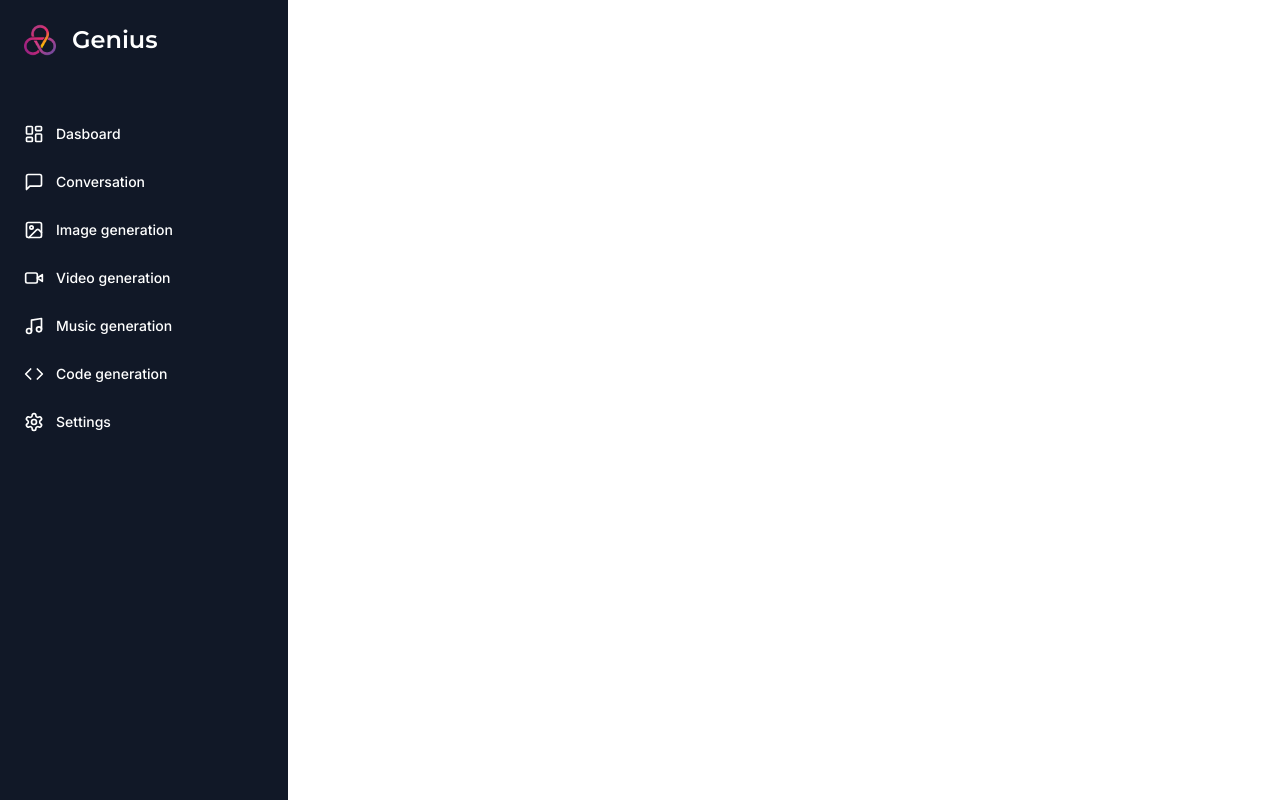
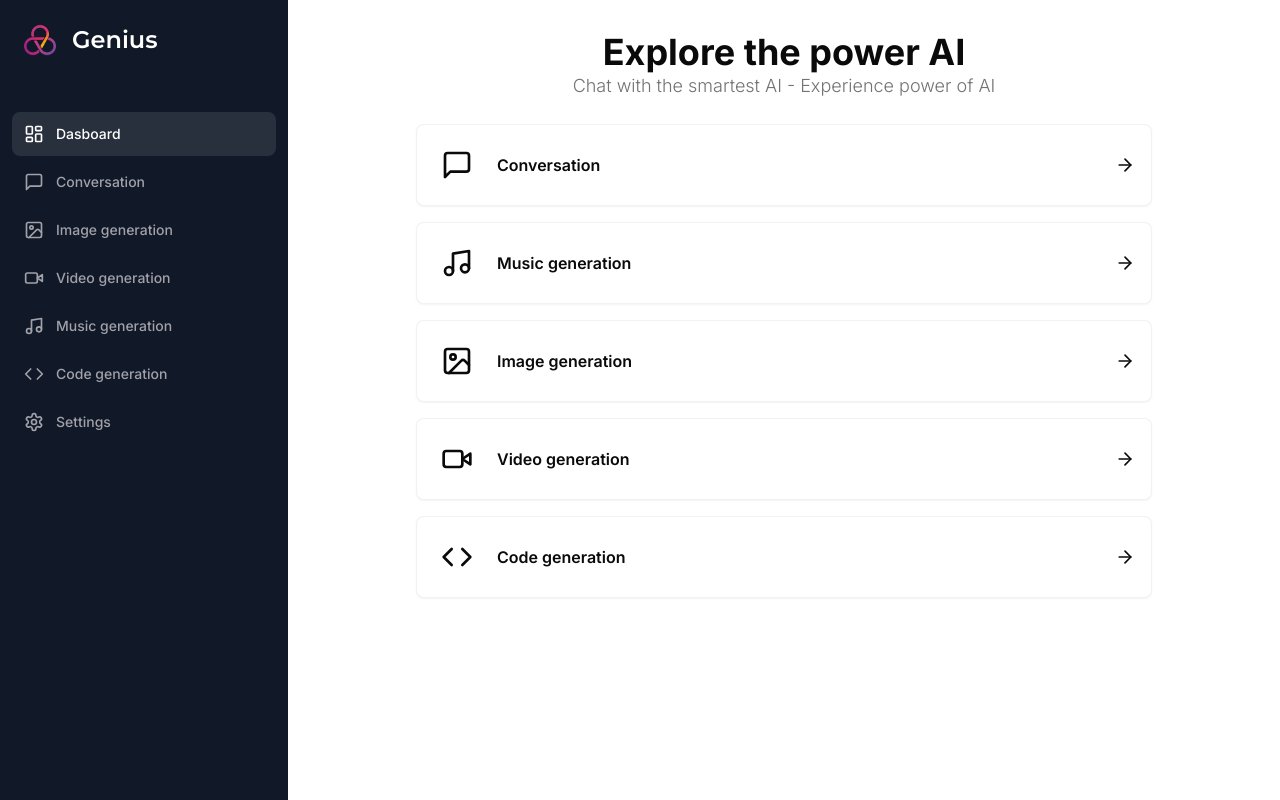
Before and after one commit to RowdyKGZ/saas_ai_platform, a Next.js app: page /dashboard in a window 1280 px wide. Built offline with nearby package versions, Linux system fonts and the light colour scheme.

Commit message:
sidebar end

```diff
--- a/app/(dashboard)/(routes)/dashboard/page.tsx
+++ b/app/(dashboard)/(routes)/dashboard/page.tsx
@@ -1,5 +1,50 @@
+"use client";
+
+import { useRouter } from "next/navigation";
+import { ArrowRight } from "lucide-react";
+
+import { Card } from "@/components/ui/card";
+import { tools } from "@/constants";
+import { cn } from "@/lib/utils";
+
 const DashboardPage = () => {
-  return <div></div>;
+  const router = useRouter();
+
+  return (
+    <div>
+      <div className="mb-6 sapce-y-4">
+        <h2 className="text-2xl md:text-4xl font-bold text-center">
+          Explore the power AI
+        </h2>
+
+        <p className="text-muted-foreground font-light text-sm md:text-lg text-center">
+          Chat with the smartest AI - Experience power of AI
+        </p>
+      </div>
+
+      <div className="px-4 md:px-20 lg:px-32 space-y-4">
+        {tools.map((tool) => (
+          <Card
+            onClick={() => {
+              router.push(tool.href);
+            }}
+            key={tool.href}
+            className="p-4 border-black/5 flex items-center justify-between hover:shadow-md transition cursor-pointer"
+          >
+            <div className="flex items-center gap-x-4">
+              <div className={cn("p-2 w-fit rounded-md", tool.bgColor)}>
+                {<tool.icon className={cn("w-8 h-8", tool.color)} />}
+              </div>
+
+              <div className="font-semibold">{tool.label}</div>
+            </div>
+
+            <ArrowRight className="h-5 w-5 " />
+          </Card>
+        ))}
+      </div>
+    </div>
+  );
 };
 
 export default DashboardPage;
--- a/app/layout.tsx
+++ b/app/layout.tsx
@@ -10,6 +10,14 @@
 export const metadata: Metadata = {
   title: "Genius",
   description: "Ai platform",
+  icons: {
+    icon: [
+      {
+        url: "/logo.png",
+        href: "/logo.png",
+      },
+    ],
+  },
 };
 
 export default function RootLayout({
--- a/components/sidebar.tsx
+++ b/components/sidebar.tsx
@@ -3,13 +3,16 @@
 import Image from "next/image";
 import Link from "next/link";
 import { Montserrat } from "next/font/google";
+import { usePathname } from "next/navigation";
 
 import { cn } from "@/lib/utils";
-import { routes } from "@/routes";
+import { routes } from "@/constants";
 
 const monserat = Montserrat({ weight: "600", subsets: ["latin"] });
 
 export const Sidebar = () => {
+  const pathname = usePathname();
+
   return (
     <div className="space-y-4 py-4 flex flex-col h-full bg-[#111827] text-white">
       <div className="px-3 py-2 flex-1">
@@ -28,7 +31,12 @@
             <Link
               href={route.href}
               key={route.href}
-              className="text-sm group flex p-3 w-full justify-start font-medium cursor-pointer hover:text-white hover:bg-white/10 rounded-lg transition"
+              className={cn(
+                "text-sm group flex p-3 w-full justify-start font-medium cursor-pointer hover:text-white hover:bg-white/10 rounded-lg transition",
+                pathname === route.href
+                  ? "text-white bg-white/10"
+                  : "text-zinc-400"
+              )}
             >
               <div className="flex items-center flex-1">
                 <route.icon className={cn("h-5 w-5 mr-3", route.color)} />
--- /dev/null
+++ b/components/ui/card.tsx
@@ -0,0 +1,79 @@
+import * as React from "react"
+
+import { cn } from "@/lib/utils"
+
+const Card = React.forwardRef<
+  HTMLDivElement,
+  React.HTMLAttributes<HTMLDivElement>
+>(({ className, ...props }, ref) => (
+  <div
+    ref={ref}
+    className={cn(
+      "rounded-lg border bg-card text-card-foreground shadow-sm",
+      className
+    )}
+    {...props}
+  />
+))
+Card.displayName = "Card"
+
+const CardHeader = React.forwardRef<
+  HTMLDivElement,
+  React.HTMLAttributes<HTMLDivElement>
+>(({ className, ...props }, ref) => (
+  <div
+    ref={ref}
+    className={cn("flex flex-col space-y-1.5 p-6", className)}
+    {...props}
+  />
+))
+CardHeader.displayName = "CardHeader"
+
+const CardTitle = React.forwardRef<
+  HTMLParagraphElement,
+  React.HTMLAttributes<HTMLHeadingElement>
+>(({ className, ...props }, ref) => (
+  <h3
+    ref={ref}
+    className={cn(
+      "text-2xl font-semibold leading-none tracking-tight",
+      className
+    )}
+    {...props}
+  />
+))
+CardTitle.displayName = "CardTitle"
+
+const CardDescription = React.forwardRef<
+  HTMLParagraphElement,
+  React.HTMLAttributes<HTMLParagraphElement>
+>(({ className, ...props }, ref) => (
+  <p
+    ref={ref}
+    className={cn("text-sm text-muted-foreground", className)}
+    {...props}
+  />
+))
+CardDescription.displayName = "CardDescription"
+
+const CardContent = React.forwardRef<
+  HTMLDivElement,
+  React.HTMLAttributes<HTMLDivElement>
+>(({ className, ...props }, ref) => (
+  <div ref={ref} className={cn("p-6 pt-0", className)} {...props} />
+))
+CardContent.displayName = "CardContent"
+
+const CardFooter = React.forwardRef<
+  HTMLDivElement,
+  React.HTMLAttributes<HTMLDivElement>
+>(({ className, ...props }, ref) => (
+  <div
+    ref={ref}
+    className={cn("flex items-center p-6 pt-0", className)}
+    {...props}
+  />
+))
+CardFooter.displayName = "CardFooter"
+
+export { Card, CardHeader, CardFooter, CardTitle, CardDescription, CardContent }
--- a/routes.ts
+++ b/constants.ts
@@ -57,3 +57,45 @@
     href: "/settings",
   },
 ];
+
+export const tools = [
+  {
+    label: "Conversation",
+    icon: MessageSquare,
+    color: "text-violet-500",
+    bgColor: "bg-violet-500/10",
+    href: "/conversation",
+  },
+
+  {
+    label: "Music generation",
+    icon: Music,
+    color: "text-emerald-500",
+    bgColor: "bg-emerald-500/10",
+    href: "/music",
+  },
+
+  {
+    label: "Image generation",
+    icon: ImageIcon,
+    color: "text-pink-700",
+    bgColor: "bg-pink-700/10",
+    href: "/image",
+  },
+
+  {
+    label: "Video generation",
+    icon: VideoIcon,
+    color: "text-orange-700",
+    bgColor: "bg-orange-700/10",
+    href: "/video",
+  },
+
+  {
+    label: "Code generation",
+    icon: Code,
+    color: "text-green-700",
+    bgColor: "bg-green-700/10",
+    href: "/code",
+  },
+];
```
